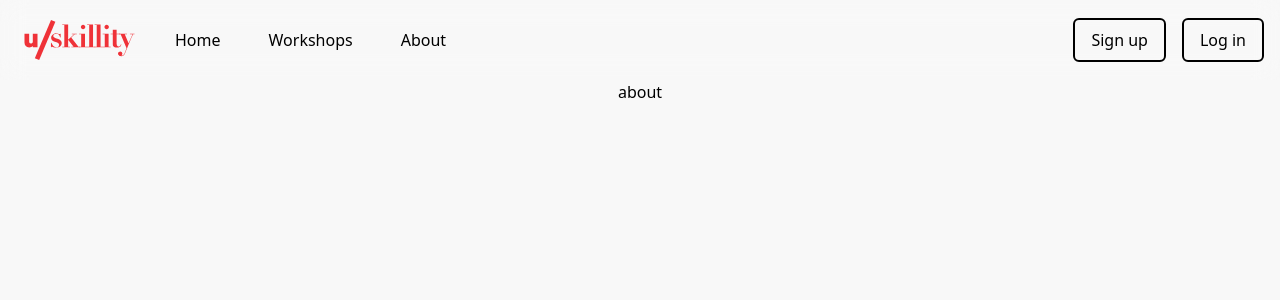
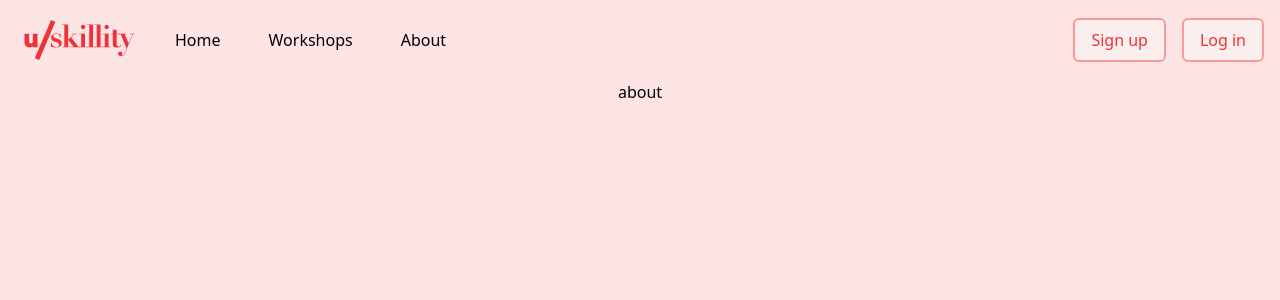
Before and after one commit to ShawnGB/uskillity-next, a Next.js app: page /about in a window 1280 px wide. Shown: the top 300 px of the page. Built offline with nearby package versions, Linux system fonts and the light colour scheme.

Commit message:
added usps, updated styling

```diff
--- a/app/layout.tsx
+++ b/app/layout.tsx
@@ -14,7 +14,7 @@ export default function RootLayout({
 }) {
   return (
     <html lang='en'>
-      <body className='bg-offWhite'>
+      <body className='bg-primary-50'>
         <Navbar />
         <div className='w-full min-h-screen flex justify-center'>
           {children}
--- a/components/atoms/ButtonAtom.tsx
+++ b/components/atoms/ButtonAtom.tsx
@@ -1,7 +1,7 @@
 export default function ButtonAtom({ onButtonClick, text }: ButtonAtomProps) {
   return (
     <button
-      className='h-11 px-4 border-2 rounded-md justify-self-end'
+      className='h-11 px-4 border-2 rounded-md justify-self-end border-primary-200 text-primary-500 bg-offWhite bg-opacity-50'
       onClick={onButtonClick}
     >
       {text}
--- a/components/atoms/detailCardAtom.tsx
+++ b/components/atoms/detailCardAtom.tsx
@@ -4,7 +4,7 @@ export default function DetailCardAtom({
   children: React.ReactNode;
 }) {
   return (
-    <div className='h-fit w-1/3 p-4 flex flex-col gap-4 rounded-md shadow-lg '>
+    <div className='h-fit w-1/3 p-4 flex flex-col gap-4 rounded-md shadow-lg bg-offWhite'>
       {children}
     </div>
   );
--- a/components/layouts/Rowlayout.tsx
+++ b/components/layouts/Rowlayout.tsx
@@ -1,6 +1,6 @@
 export default function Row({ children }: { children: React.ReactNode }) {
   return (
-    <div className='w-4/5 h-fit flex flex-row justify-center align-middle items-center gap-4'>
+    <div className='w-4/5 h-fit flex flex-row justify-center align-middle items-center gap-4 overflow-visible'>
       {children}
     </div>
   );
--- a/components/organisms/uspCards.tsx
+++ b/components/organisms/uspCards.tsx
@@ -30,7 +30,7 @@ export default function UspCards() {
           <div className='p-4 flex flex-col items-center gap-4'>
             <h1 className='text-4xl'>{usp.symbol}</h1>
             <h3 className='text-xl font-bold'>{usp.title}</h3>
-            <p className='text-justify leading-normal w-2/3'>
+            <p className='text-justify leading-normal w-4/5'>
               {usp.decription}
             </p>
           </div>
```
